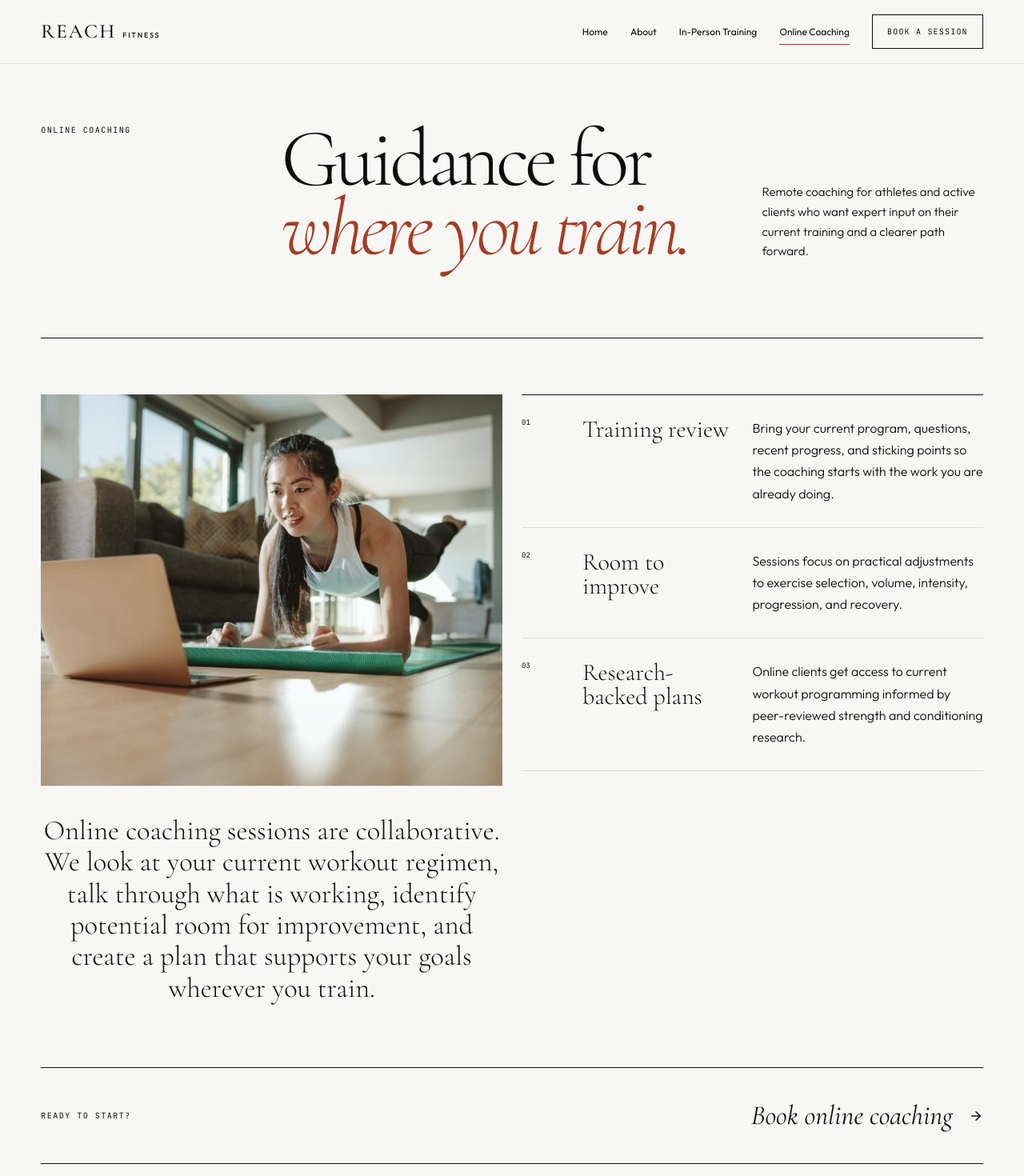
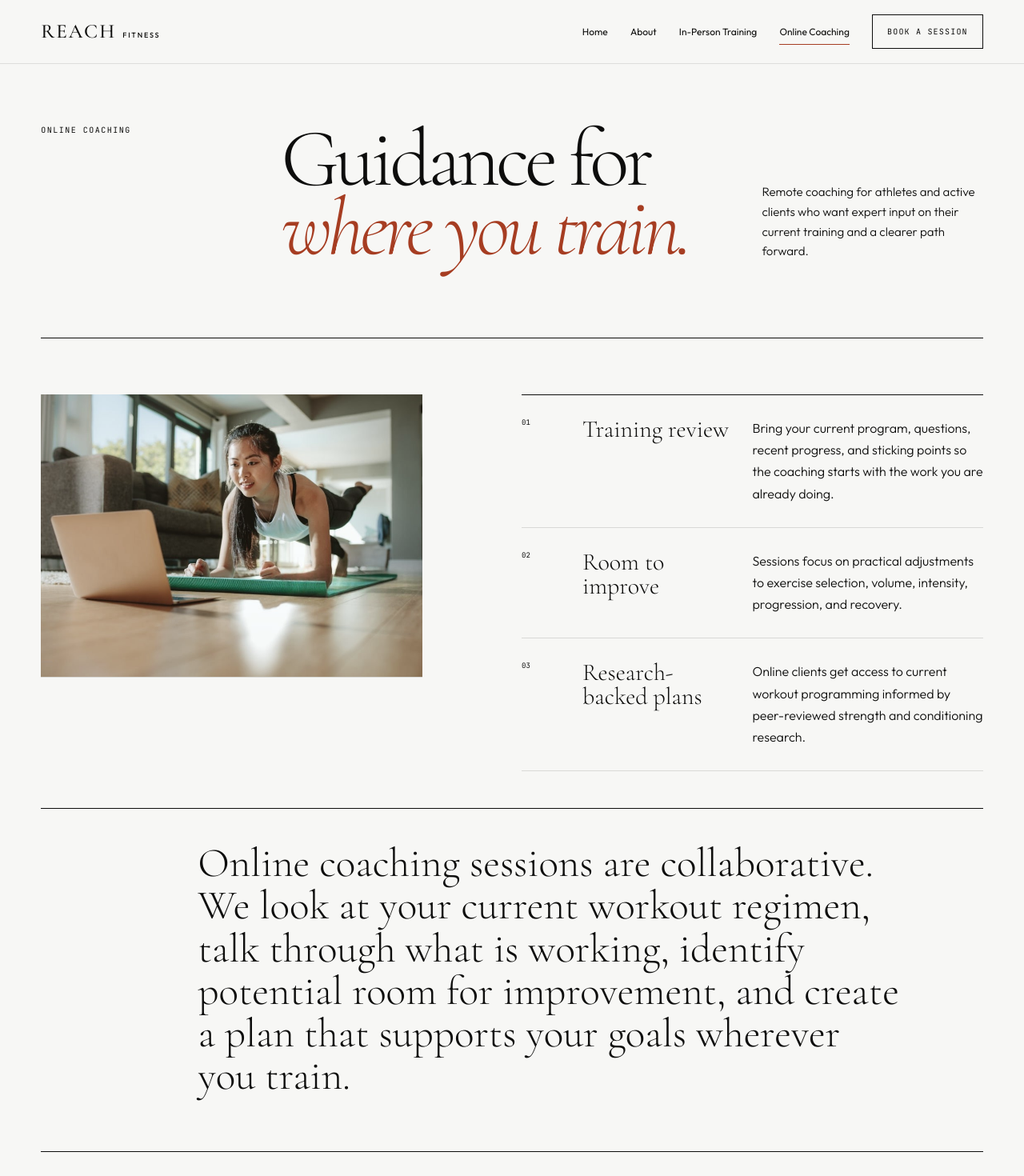
Before and after one commit to sdcamar1/ReachFitness, a React (Vite) app in the folder frontend/: page /online-coaching in a window 1280 px wide. Shown: the top 1470 px of the page at 80% size. Built offline with nearby package versions, Linux system fonts and the light colour scheme.

Commit message:
Rebalance service page body layout

```diff
--- a/frontend/src/pages/InPersonTraining.jsx
+++ b/frontend/src/pages/InPersonTraining.jsx
@@ -26,12 +26,6 @@ export function InPersonTraining() {
               alt="Coach guiding an in-person strength training session"
             />
           </figure>
-          <p>
-            In-person training starts with a personalized workout program based
-            on what you want to improve: strength training, weight loss, or
-            athletic performance. Each session gives you direct coaching,
-            movement feedback, and progression that fits your current ability.
-          </p>
         </div>
 
         <div className="service-points">
@@ -63,6 +57,15 @@ export function InPersonTraining() {
           </article>
         </div>
 
+        <div className="service-summary">
+          <p>
+            In-person training starts with a personalized workout program based
+            on what you want to improve: strength training, weight loss, or
+            athletic performance. Each session gives you direct coaching,
+            movement feedback, and progression that fits your current ability.
+          </p>
+        </div>
+
         <div className="service-cta">
           <p className="eyebrow">READY TO TRAIN?</p>
           <Link
--- a/frontend/src/pages/OnlineCoaching.jsx
+++ b/frontend/src/pages/OnlineCoaching.jsx
@@ -26,12 +26,6 @@ export function OnlineCoaching() {
               alt="Client following an online coaching workout from home"
             />
           </figure>
-          <p>
-            Online coaching sessions are collaborative. We look at your current
-            workout regimen, talk through what is working, identify potential
-            room for improvement, and create a plan that supports your goals
-            wherever you train.
-          </p>
         </div>
 
         <div className="service-points">
@@ -62,6 +56,15 @@ export function OnlineCoaching() {
           </article>
         </div>
 
+        <div className="service-summary">
+          <p>
+            Online coaching sessions are collaborative. We look at your current
+            workout regimen, talk through what is working, identify potential
+            room for improvement, and create a plan that supports your goals
+            wherever you train.
+          </p>
+        </div>
+
         <div className="service-cta">
           <p className="eyebrow">READY TO START?</p>
           <Link
--- a/frontend/src/styles.css
+++ b/frontend/src/styles.css
@@ -690,27 +690,36 @@ em {
 }
 
 .service-lede {
-  grid-column: 1 / 7;
+  grid-column: 1 / 6;
 }
 
 .service-image {
-  margin: 0 0 36px;
+  margin: 0;
   border-bottom: 1px solid var(--line);
 }
 
 .service-image img {
-  aspect-ratio: 1.18;
+  aspect-ratio: 1.35;
   filter: saturate(0.72);
 }
 
-.service-lede > p {
-  max-width: 720px;
-  margin: 0 auto;
-  text-align: center;
-  font-size: clamp(25px, 2.7vw, 40px);
+.service-summary {
+  grid-column: 1 / 13;
+  display: grid;
+  grid-template-columns: repeat(12, 1fr);
+  margin-top: 22px;
+  padding: 42px 0 16px;
+  border-top: 1px solid var(--ink);
+}
+
+.service-summary p {
+  grid-column: 3 / 12;
+  margin: 0;
+  text-align: left;
+  font-size: clamp(31px, 4vw, 58px);
   font-family: "Cormorant Garamond", serif;
   font-weight: 300;
-  line-height: 1.14;
+  line-height: 1.04;
 }
 
 .service-points {
@@ -751,7 +760,7 @@ em {
   display: flex;
   align-items: center;
   justify-content: space-between;
-  margin-top: 55px;
+  margin-top: 26px;
   padding: 34px 0;
   border-top: 1px solid var(--ink);
   border-bottom: 1px solid var(--ink);
@@ -1668,8 +1677,13 @@ select:focus {
     padding-top: 48px;
   }
 
-  .service-lede > p {
-    margin-bottom: 0;
+  .service-summary {
+    display: block;
+    margin-top: 48px;
+    padding-top: 34px;
+  }
+
+  .service-summary p {
     font-size: 32px;
   }
 
```
